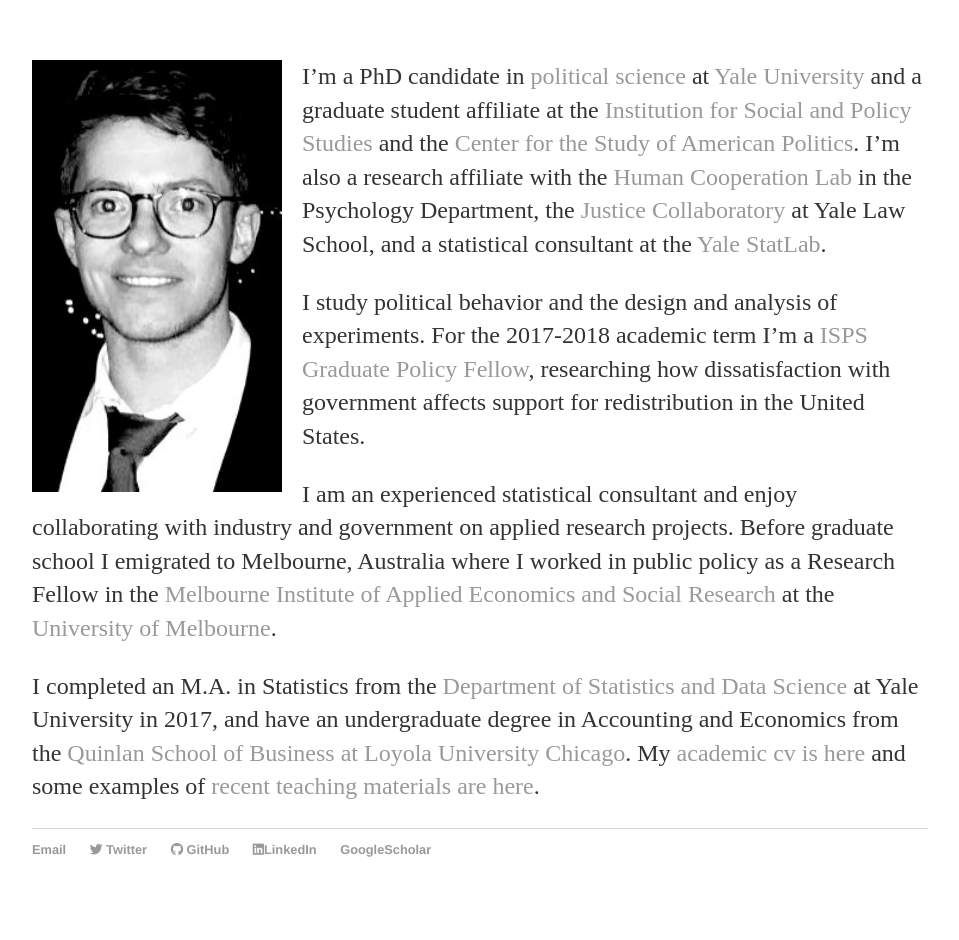
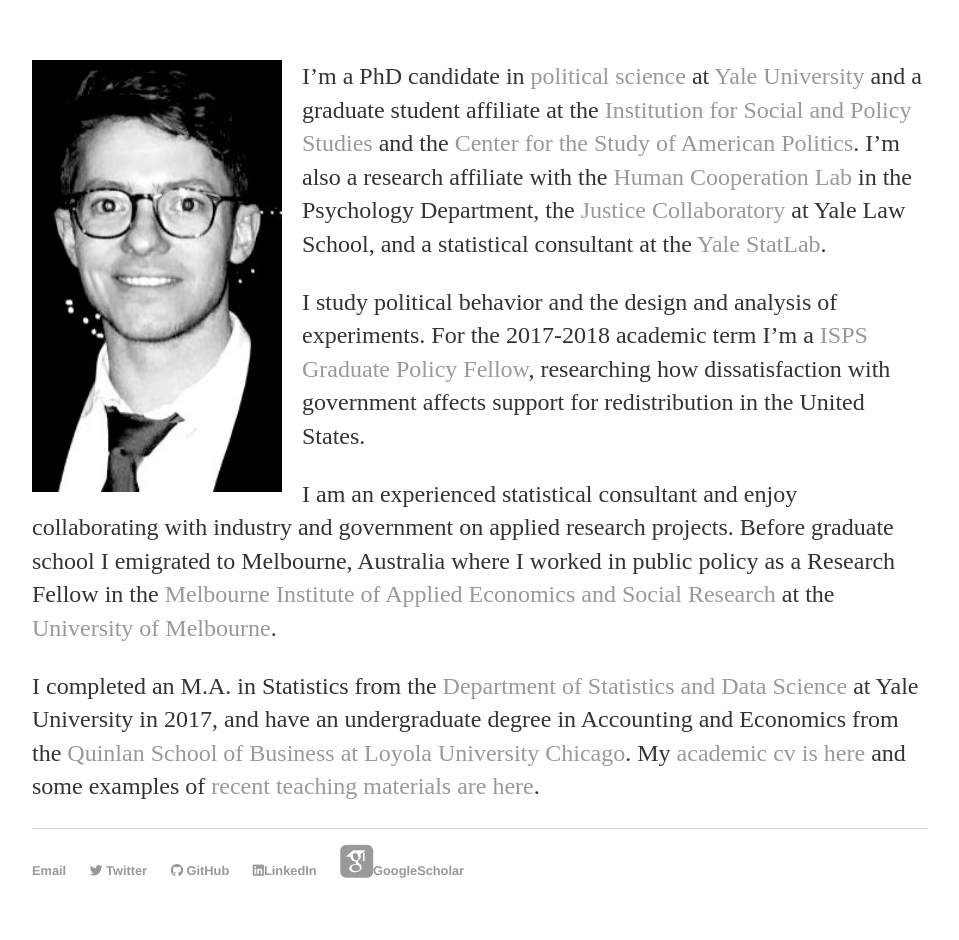
Before and after one commit to kylepeyton/kylepeyton.github.io, a Jekyll site: the page built from index.markdown, in a window 1280 px wide. Shown: the whole page, without its empty margins (160-1119 px from the left). Built offline with Jekyll 4.4.1, drawn with Linux system fonts in a browser that asks for light colours; nearby versions of some CDN libraries; some web fonts are replaced; before the commit the page ends 917 px from its top, so only the background shows below that.

Commit message:
Update design-kp.html

```diff
--- a/_layouts/design-kp.html
+++ b/_layouts/design-kp.html
@@ -2,7 +2,7 @@
 	<html>
 		<head>
 			<script src="https://use.fontawesome.com/1891fd57b1.js"></script>
-			<link rel="stylesheet" href="/path/to/folder/css/academicons.css"/>
+			<link rel="stylesheet" href="/css/academicons.css"/>
 			<title> {{ page.title }}</title>
 			<link rel="icon"  type="image/png"    href="https://kylepeyton.github.io/assets/cropic.jpg">
 			<link href="https://fonts.googleapis.com/css?family=Istok+Web" rel="stylesheet">
```
